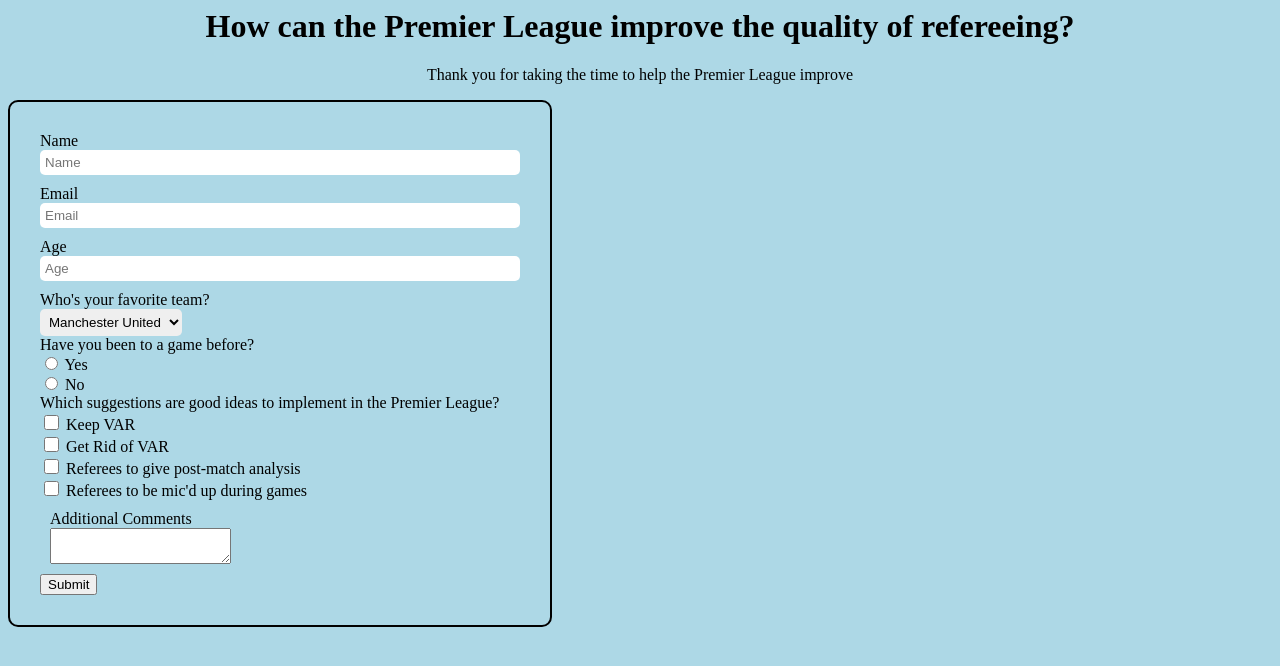
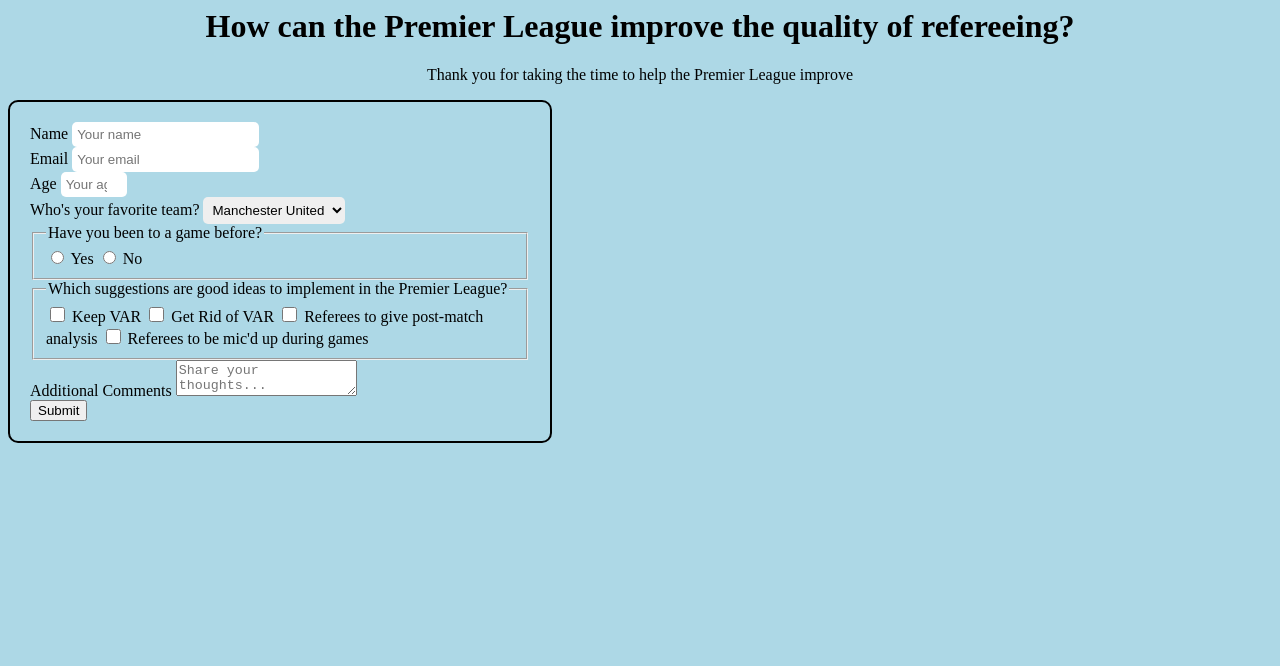
Before and after one commit to Ashton-Oliver/Survey-Form, a plain HTML site: page index.html in a window 1280 px wide. Drawn offline with Linux system fonts and the light colour scheme.

Commit message:
Refactor survey form for better structure and accessibility
Updated the survey form structure and improved accessibility features.

```diff
--- a/index.html
+++ b/index.html
@@ -1,55 +1,52 @@
 <link rel="stylesheet" href="styles.css">
-<h1 id="title"> How can the Premier League improve the quality of refereeing?</h1>
-<p id="description"> Thank you for taking the time to help the Premier League improve</p>
-<form id="survey-form">
-  <div class="input-element">
-    <label id="name-label"> Name </label>
-    <input placeholder="Name" id="name" type="text"
-    required />
+<div class="form-container">
+  <h1 id="title">How can the Premier League improve the quality of refereeing?</h1>
+  <p id="description">Thank you for taking the time to help the Premier League improve</p>
+
+  <form id="survey-form">
+    <div class="form-group">
+      <label for="name" id="name-label">Name</label>
+      <input type="text" id="name" name="name" placeholder="Your name" required />
     </div>
 
-    <div class="input-element">
-      <label id="email-label">
-        Email
-        </label>
-        <input placeholder="Email" id="email" type="email"
-    required />
+    <div class="form-group">
+      <label for="email" id="email-label">Email</label>
+      <input type="email" id="email" name="email" placeholder="Your email" required />
     </div>
 
-<div class="input-element">
-    <label id="number-label"> Age </label>
-    <input placeholder="Age" id="number" type="number"
-    min="5" max="100"
-    required />
+    <div class="form-group">
+      <label for="number" id="number-label">Age</label>
+      <input type="number" id="number" name="age" placeholder="Your age" min="5" max="100" required />
     </div>
 
-    <div class="input-element">
-    <label id="select-label"> Who's your favorite team? </label>
-    <div><select id="dropdown">
-      <option> Manchester United </option>
-      <option> Liverpool</option>
-      <option> Arsenal </option>
-       </select></div>
+    <div class="form-group">
+      <label for="dropdown">Who's your favorite team?</label>
+      <select id="dropdown" name="team">
+        <option value="manu">Manchester United</option>
+        <option value="liverpool">Liverpool</option>
+        <option value="arsenal">Arsenal</option>
+      </select>
+    </div>
 
-       <div>
-         <label>
-           Have you been to a game before?
-           </label></div>
-           <div><label><input type="radio" name="game" value="yes" /> Yes</label></div>
-           <div><label><input type="radio" name="game" value="no" /> No </label></div>
+    <fieldset class="form-group">
+      <legend>Have you been to a game before?</legend>
+      <label><input type="radio" name="game" value="yes" /> Yes</label>
+      <label><input type="radio" name="game" value="no" /> No</label>
+    </fieldset>
 
-           <div>
-         <label>
-           Which suggestions are good ideas to implement in the Premier League?
-           </label>
-           <div><label><input type="checkbox" name="ideas" value="keep-var"/> Keep VAR</label></div>
-           <div><label><input type="checkbox" name="ideas" value="no-var" /> Get Rid of VAR </label></div>
-           <div><label><input type="checkbox" name="ideas" value="ref-analysis" /> Referees to give post-match analysis</label></div>
-           <div><label><input type="checkbox" name="ideas" value="ref-voice" /> Referees to be mic'd up during games </label></div>
+    <fieldset class="form-group">
+      <legend>Which suggestions are good ideas to implement in the Premier League?</legend>
+      <label><input type="checkbox" name="ideas" value="keep-var" /> Keep VAR</label>
+      <label><input type="checkbox" name="ideas" value="no-var" /> Get Rid of VAR</label>
+      <label><input type="checkbox" name="ideas" value="ref-analysis" /> Referees to give post-match analysis</label>
+      <label><input type="checkbox" name="ideas" value="ref-voice" /> Referees to be mic'd up during games</label>
+    </fieldset>
 
-           <div class="input-element">
-             <label> Additional Comments</label>
-             <div><textarea type="text"></textarea></div> </div>
-             <button type="submit" id="submit"> Submit</button>
+    <div class="form-group">
+      <label for="comments">Additional Comments</label>
+      <textarea id="comments" name="comments" placeholder="Share your thoughts..."></textarea>
+    </div>
 
-</form>
+    <button type="submit" id="submit">Submit</button>
+  </form>
+</div>
```
